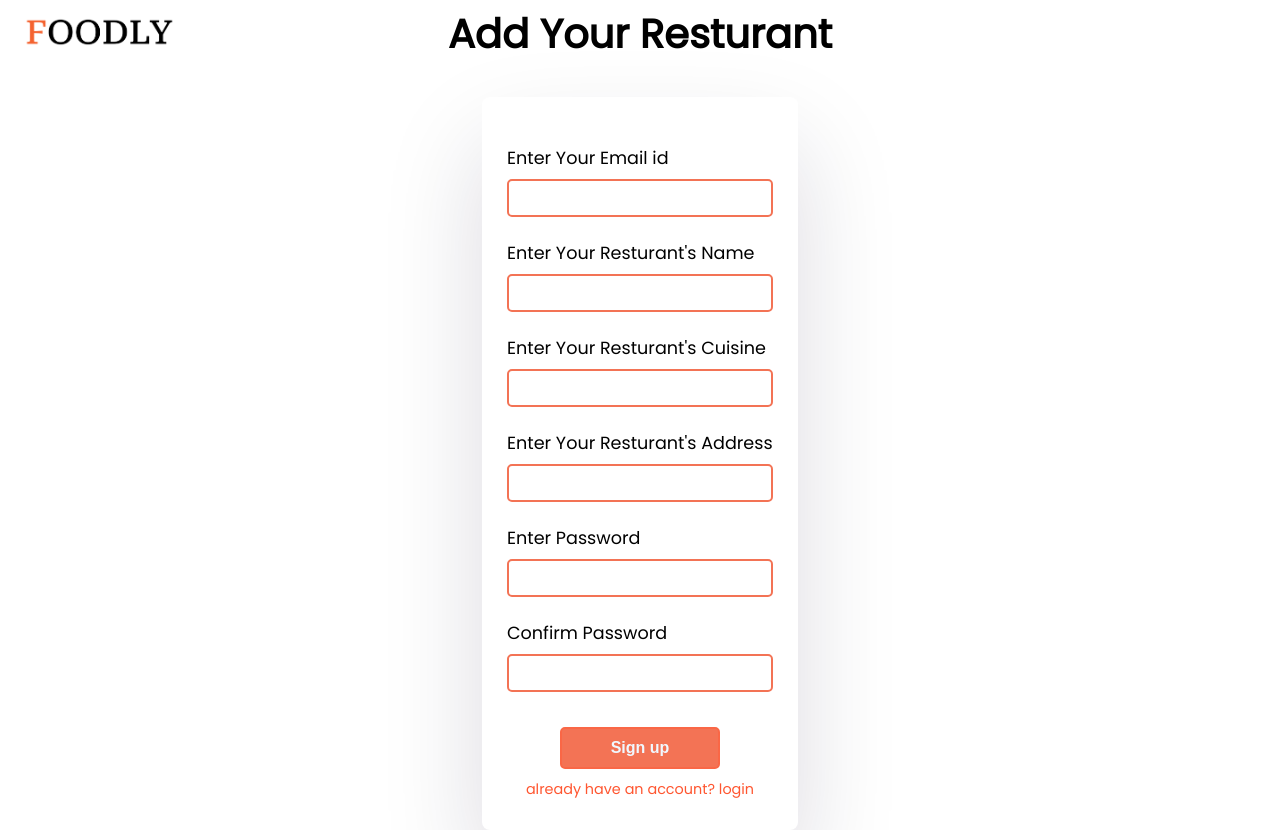
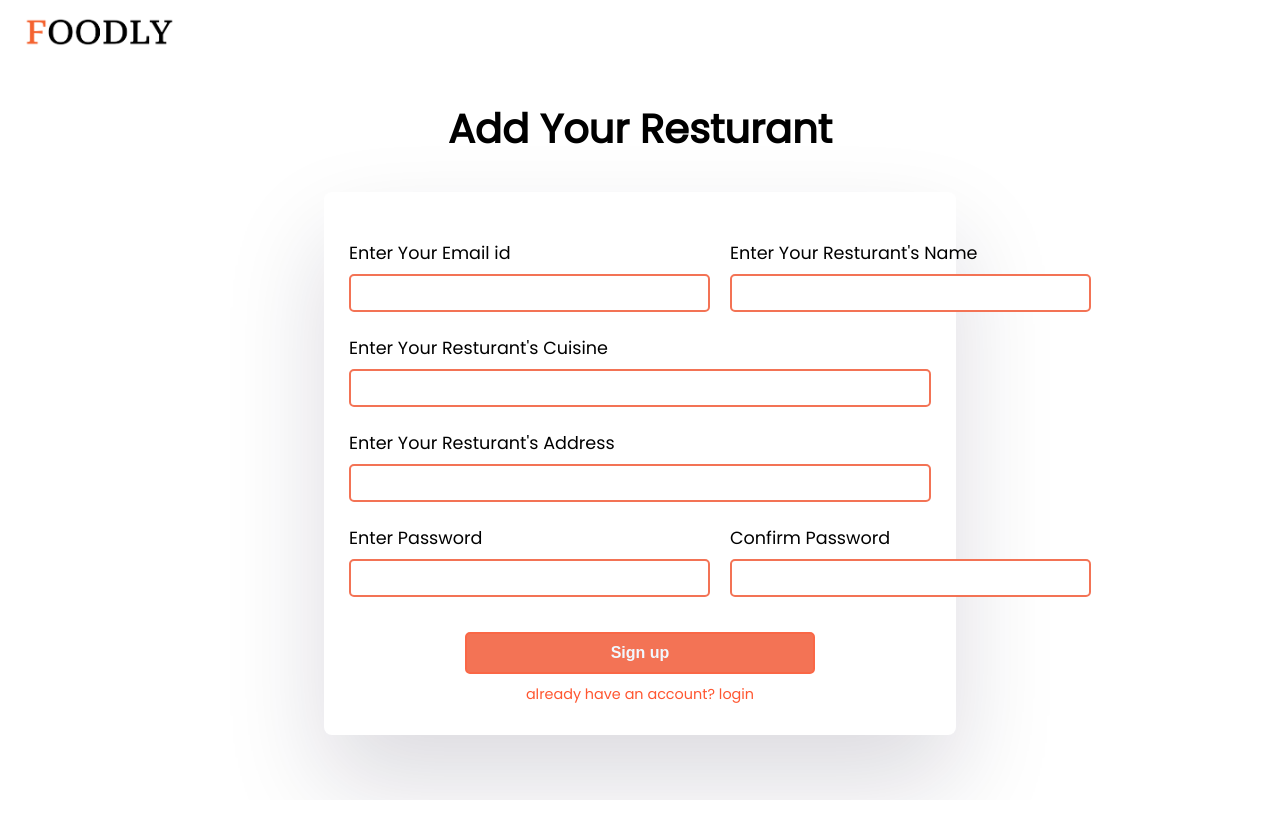
Before and after one commit to am12an34/xyz_foodly, a Flask app: page /resturantsregister in a window 1280 px wide. After the commit the page ends 800 px from the top, so only its background shows below. Run offline with Flask 3, Linux system fonts and the light colour scheme.

Commit message:
resturantprofile updated

```diff
--- a/foodly/templates/resturantsregister.html
+++ b/foodly/templates/resturantsregister.html
@@ -10,24 +10,36 @@
     <img class="logo" src="../static/images/foodly_logo.png" alt="">
     <div class="container">
         <h2>Add Your Resturant</h2>
-        <div class="login-box">
+        <div class="login-box" style="width: 50%;">
             <form method="post" onsubmit="return validateForm()">
+                <div style="display: flex;">
+                    <div style="display: flex; flex-direction: column;">
                         <label class="input-label" for="email">Enter Your Email id</label>
-                <input class="input-box" type="email" id="email" required>
+                        <input class="input-box" type="email" id="email" style="padding: 2px 90px;" required>
                         <div style="display: {{ block_none }};">
                             <p style="color: red; font-size: 0.7rem; margin-top: -10px;">User already exist</p>
                         </div>
+                    </div>
+                    <div style="display: flex; flex-direction: column; margin-left: 20px;">
                         <label class="input-label" for="resturant-name">Enter Your Resturant's Name</label>
-                <input class="input-box" type="text" id="resturant-name" required>
+                        <input class="input-box" type="text" id="resturant-name" style="padding: 2px 90px;" required>
+                    </div>
+                </div>
                 <label class="input-label" for="resturant-cuisine">Enter Your Resturant's Cuisine</label>
                 <input class="input-box" type="text" id="resturant-cuisine" required>
                 <label class="input-label" for="resturant-address">Enter Your Resturant's Address</label>
                 <input class="input-box" type="text" id="resturant-address" required>
+                <div style="display: flex;">
+                    <div style="display: flex; flex-direction: column;">
                         <label class="input-label" for="password">Enter Password</label>
-                <input class="input-box" type="password" id="password" required>
+                        <input class="input-box" type="password" id="password" style="padding: 2px 90px;" required>
+                    </div>
+                    <div style="display: flex; flex-direction: column; margin-left: 20px;">
                         <label class="input-label" for="cnf-password">Confirm Password</label>
-                <input class="input-box" type="password" id="cnf-password" required>
+                        <input class="input-box" type="password" id="cnf-password" style="padding: 2px 90px;" required>
                         <p id="pass-err" style="color: red; font-size: 0.7rem; margin-top: -10px;" hidden>Password and Confirm Password must be same</p>
+                    </div>
+                </div>
                 <button id="signup-button" class="btn">Sign up</button>
                 <a href="/resturantslogin">already have an account? login</a>
             </form>
```
Also changed, not shown: foodly/templates/resturantprofile.html (+4 -3 lines), foodly/templates/resturantsdashboard.html (+13 -6 lines). Lines whose indentation alone changed are shown as unchanged.
